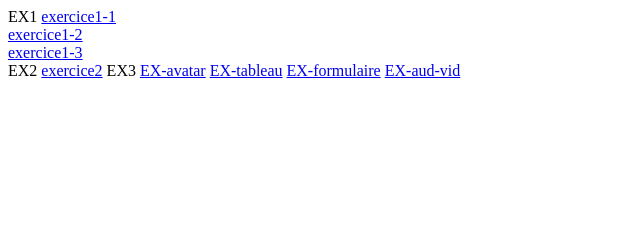
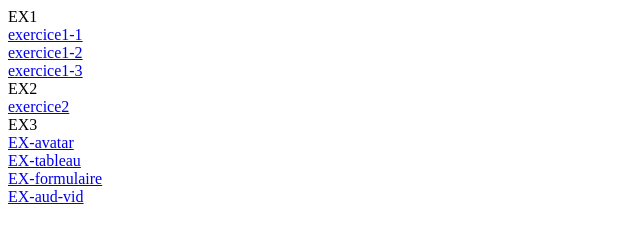
Before and after one commit to EyaRidene/AteHTML, a plain HTML site: page index.html in a window 1280 px wide. Shown: the whole page, without its empty margins (0-640 px from the left). Drawn offline with Linux system fonts and the light colour scheme.

Commit message:
AtelierHTML

```diff
--- a/index.html
+++ b/index.html
@@ -5,16 +5,16 @@
     <title>AtelierWeb</title>
 </head>
 <body>
-EX1
+EX1 <br>
 <a href="ex1/page1.html">exercice1-1</a><br>
 <a href="ex1/page2.html">exercice1-2</a><br>
 <a href="ex1/page12.html">exercice1-3</a><br>
-EX2
-<a href="ex1/page1.html">exercice2</a>
-EX3
-<a href="ex3/p1/avatar.html">EX-avatar</a>
-<a href="ex3/p2/tableau.html">EX-tableau</a>
-<a href="ex3/p3/formulaire.html">EX-formulaire</a>
-<a href="ex3/p3/aud-vid.html">EX-aud-vid</a>
+EX2 <br>
+<a href="ex1/page1.html">exercice2</a><br>
+EX3 <br>
+<a href="ex3/p1/avatar.html">EX-avatar</a><br>
+<a href="ex3/p2/tableau.html">EX-tableau</a><br>
+<a href="ex3/p3/formulaire.html">EX-formulaire</a><br>
+<a href="ex3/p3/aud-vid.html">EX-aud-vid</a><br>
 </body>
 </html>
```
